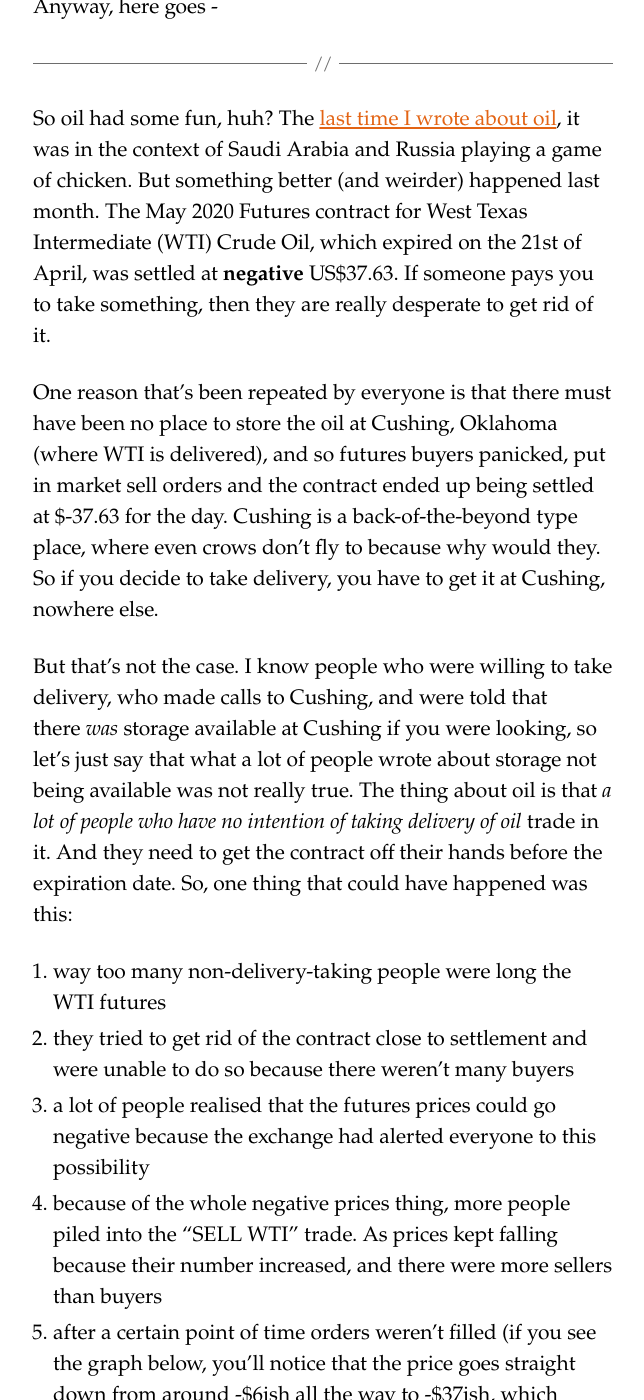
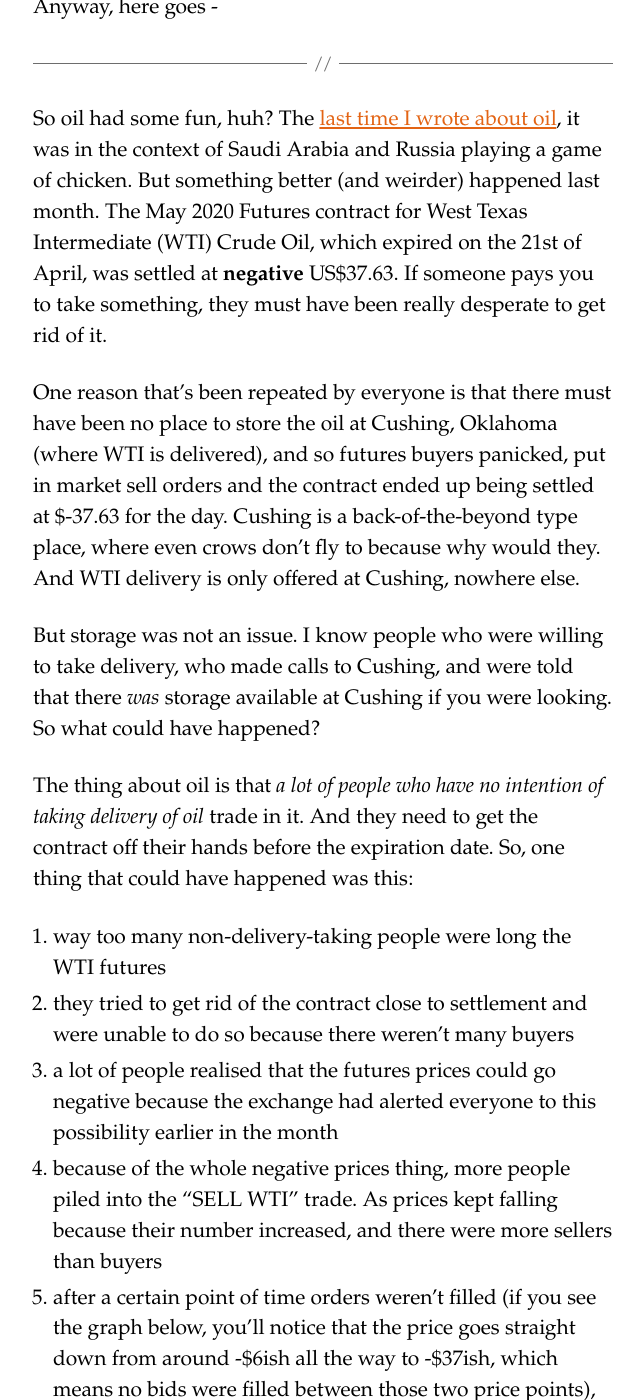
Before and after one commit to siddhantpyasi/siddhantpyasi.github.io, a Jekyll site: the page built from _posts/dailysomething/2020-05-29-DST00016.md, in a window 1280 px wide and 1400 px high, scrolled down 812 px. Shown: the whole window, without its empty margins (317-961 px from the left). Built offline with Jekyll 4.4.1, drawn with Linux system fonts in a browser that asks for light colours; some of the changed text lies outside the part shown.

Commit message:
Updated DST 17

```diff
--- a/_posts/dailysomething/2020-05-29-DST00016.md
+++ b/_posts/dailysomething/2020-05-29-DST00016.md
@@ -12,18 +12,20 @@ I come to you, from isolation, two months after the last newsletter. Things have
 ---
 
 So oil had some fun, huh? The [last time I wrote about oil](http://siddhantpyasi.com/DST00015.html
-){:target="_blank"}, it was in the context of Saudi Arabia and Russia playing a game of chicken. But something better (and weirder) happened last month. The May 2020 Futures contract for West Texas Intermediate (WTI) Crude Oil, which expired on the 21st of April, was settled at __negative__ US\$37.63. If someone pays you to take something, then they are really desperate to get rid of it.
+){:target="_blank"}, it was in the context of Saudi Arabia and Russia playing a game of chicken. But something better (and weirder) happened last month. The May 2020 Futures contract for West Texas Intermediate (WTI) Crude Oil, which expired on the 21st of April, was settled at __negative__ US\$37.63. If someone pays you to take something, they must have been really desperate to get rid of it.
 
-One reason that's been repeated by everyone is that there must have been no place to store the oil at Cushing, Oklahoma (where WTI is delivered), and so futures buyers panicked, put in market sell orders and the contract ended up being settled at \$-37.63 for the day. Cushing is a back-of-the-beyond type place, where even crows don't fly to because why would they. So if you decide to take delivery, you have to get it at Cushing, nowhere else.
+One reason that's been repeated by everyone is that there must have been no place to store the oil at Cushing, Oklahoma (where WTI is delivered), and so futures buyers panicked, put in market sell orders and the contract ended up being settled at \$-37.63 for the day. Cushing is a back-of-the-beyond type place, where even crows don't fly to because why would they. And WTI delivery is only offered at Cushing, nowhere else.
 
-But that's not the case. I know people who were willing to take delivery, who made calls to Cushing, and were told that there *was* storage available at Cushing if you were looking, so let's just say that what a lot of people wrote about storage not being available was not really true. The thing about oil is that *a lot of people who have no intention of taking delivery of oil* trade in it. And they need to get the contract off their hands before the expiration date. So, one thing that could have happened was this:
+But storage was not an issue. I know people who were willing to take delivery, who made calls to Cushing, and were told that there *was* storage available at Cushing if you were looking. So what could have happened?
+
+The thing about oil is that *a lot of people who have no intention of taking delivery of oil* trade in it. And they need to get the contract off their hands before the expiration date. So, one thing that could have happened was this:
 1. way too many non-delivery-taking people were long the WTI futures
 2. they tried to get rid of the contract close to settlement and were unable to do so because there weren't many buyers
-3. a lot of people realised that the futures prices could go negative because the exchange had alerted everyone to this possibility
+3. a lot of people realised that the futures prices could go negative because the exchange had alerted everyone to this possibility earlier in the month
 4. because of the whole negative prices thing, more people piled into the "SELL WTI" trade. As prices kept falling because their number increased, and there were more sellers than buyers
 4. after a certain point of time orders weren't filled (if you see the graph below, you'll notice that the price goes straight down from around -\$6ish all the way to -\$37ish, which means no bids were filled between those two price points), until trading ended and all outstanding contracts were squared off at -\$37.63.
 
-We've all heard of [short squeezes](https://www.investopedia.com/terms/s/shortsqueeze.asp){:target="_blank"}. The rapid rise in Tesla stock (TSLA) earlier this year was a classic short squeeze. This right here, ladies and gentlemen, was its exact opposite - a [long squeeze](https://www.investopedia.com/terms/l/longsqueeze.asp){:target="_blank"}.
+We've all heard of [short squeezes](https://www.investopedia.com/terms/s/shortsqueeze.asp){:target="_blank"}. The rapid rise in the price of Tesla stock (TSLA) earlier this year was a classic short squeeze. This right here, ladies and gentlemen, was its exact opposite - a [long squeeze](https://www.investopedia.com/terms/l/longsqueeze.asp){:target="_blank"}.
 
 [Here's](https://streetwiseprofessor.com/wti-wtf/){:target="_blank"} an interesting take on things that's slightly different from the regular ones. Anyway, the Commodities Futures Trading Commission (CFTC) is [investigating what the hell happened](https://cftc.gov/PressRoom/SpeechesTestimony/berkovitzstatement050720){:target="_blank"}, so this matter is in the hands of experts now.
 
```
